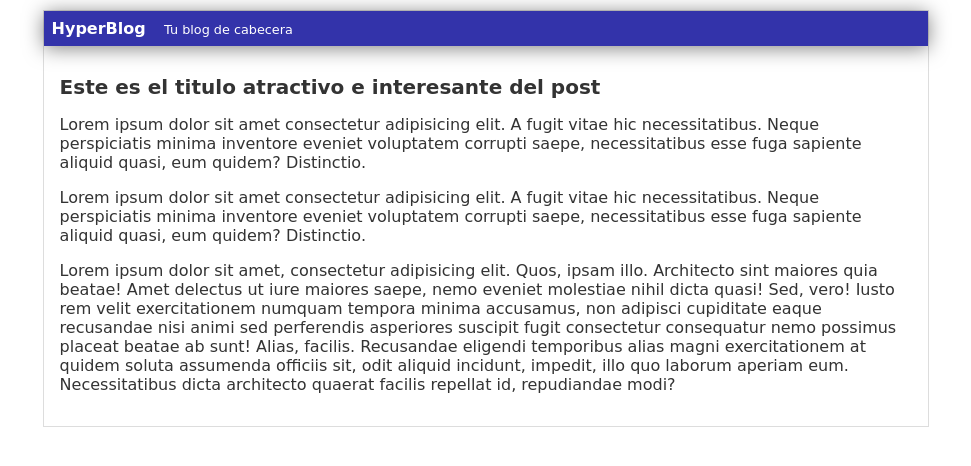
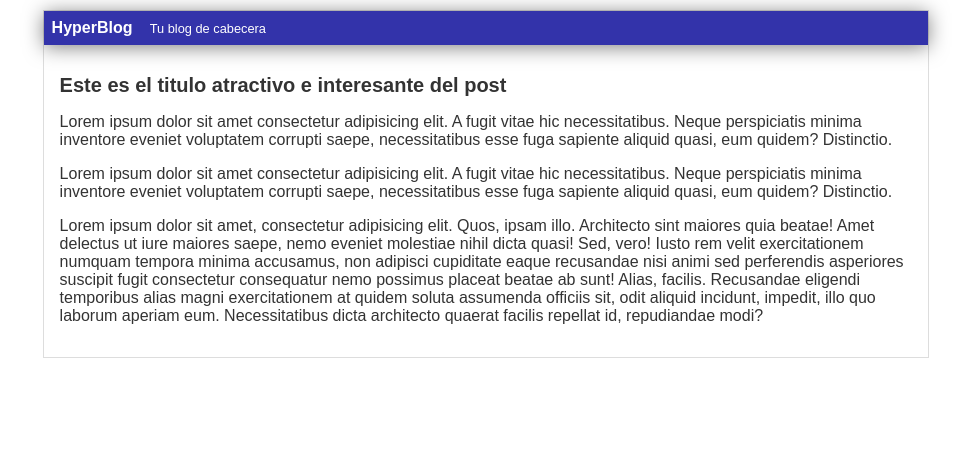
Before and after one commit to NicolasBaak/hyperblog, a plain HTML site: page blogpost.html in a window 1280 px wide. Shown: the whole page, without its empty margins (154-1125 px from the left). Drawn offline with Linux system fonts and the light colour scheme.

Commit message:
version 9-master: regresando a antigua tipografia

```diff
--- a/css/estilos.css
+++ b/css/estilos.css
@@ -3,7 +3,7 @@ body{
     margin-top: 10px;
     padding: 0;
     text-align: center;
-    font-family: cursive, Helvetica, sans-serif;
+    font-family: Arial, Helvetica, sans-serif;
     font-size: 16px;
 }
 
```
